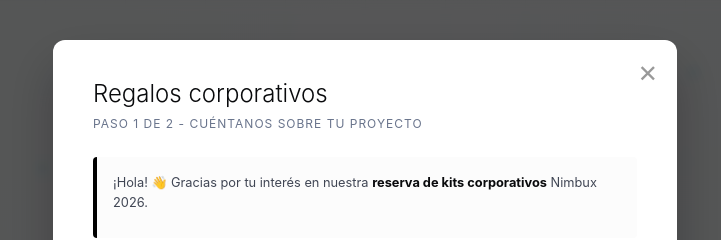
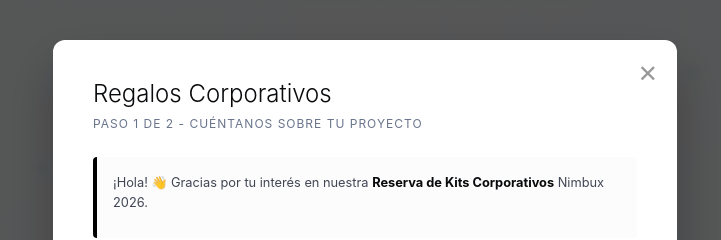
Before and after one commit to ArmanCode237/CATALOGO_NIMBUX, a React (Vite) app: page / in a window 1280 px wide. Both pictures are taken after a click on the button "SOLICITAR ASESORÍA PERSONALIZADA". Shown: the top 240 px of the page, without its empty margins (275-996 px from the left). Built offline with nearby package versions, Linux system fonts and the light colour scheme.

Commit message:
cambios menores

```diff
--- a/src/App.jsx
+++ b/src/App.jsx
@@ -303,12 +303,12 @@ export default function App() {
               {/* PASO 0: CUESTIONARIO ESTRATÉGICO CON PREGUNTAS EXACTAS E INPUTS "OTRO" */}
               {assessmentStep === 0 && (
                 <motion.div initial={{ opacity: 0, x: -20 }} animate={{ opacity: 1, x: 0 }}>
-                  <h3 className="title is-4 mb-2 has-text-weight-light has-text-black">Regalos corporativos</h3>
+                  <h3 className="title is-4 mb-2 has-text-weight-light has-text-black">Regalos Corporativos</h3>
                   <p className="is-size-7 has-text-grey uppercase mb-5" style={{ letterSpacing: '1px' }}>PASO 1 DE 2 - CUÉNTANOS SOBRE TU PROYECTO</p>
 
                   {/* MENSAJE DE BIENVENIDA ADAPTADO */}
                   <div className="mb-5 has-text-grey-dark" style={{ lineHeight: '1.6', fontSize: '0.80rem', backgroundColor: '#fcfcfc', padding: '1rem', borderLeft: '4px solid #000', borderRadius: '4px' }}>
-                    <p className="mb-2">¡Hola! 👋 Gracias por tu interés en nuestra <span className='has-text-weight-bold has-text-black'>reserva de kits corporativos</span> Nimbux 2026. </p>
+                    <p className="mb-2">¡Hola! 👋 Gracias por tu interés en nuestra <span className='has-text-weight-bold has-text-black'>Reserva de Kits Corporativos</span> Nimbux 2026. </p>
                   </div>
 
                   <div className="field mb-4">
```
